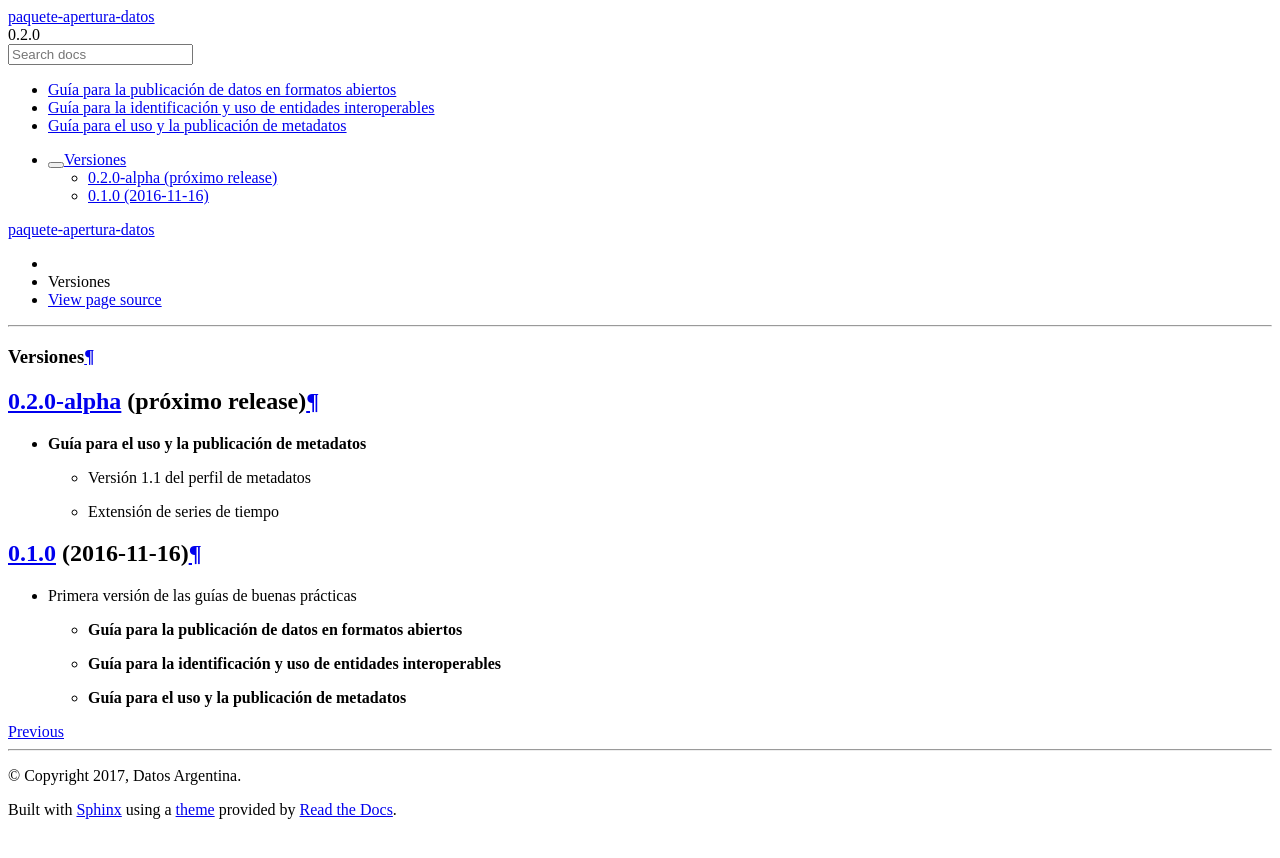
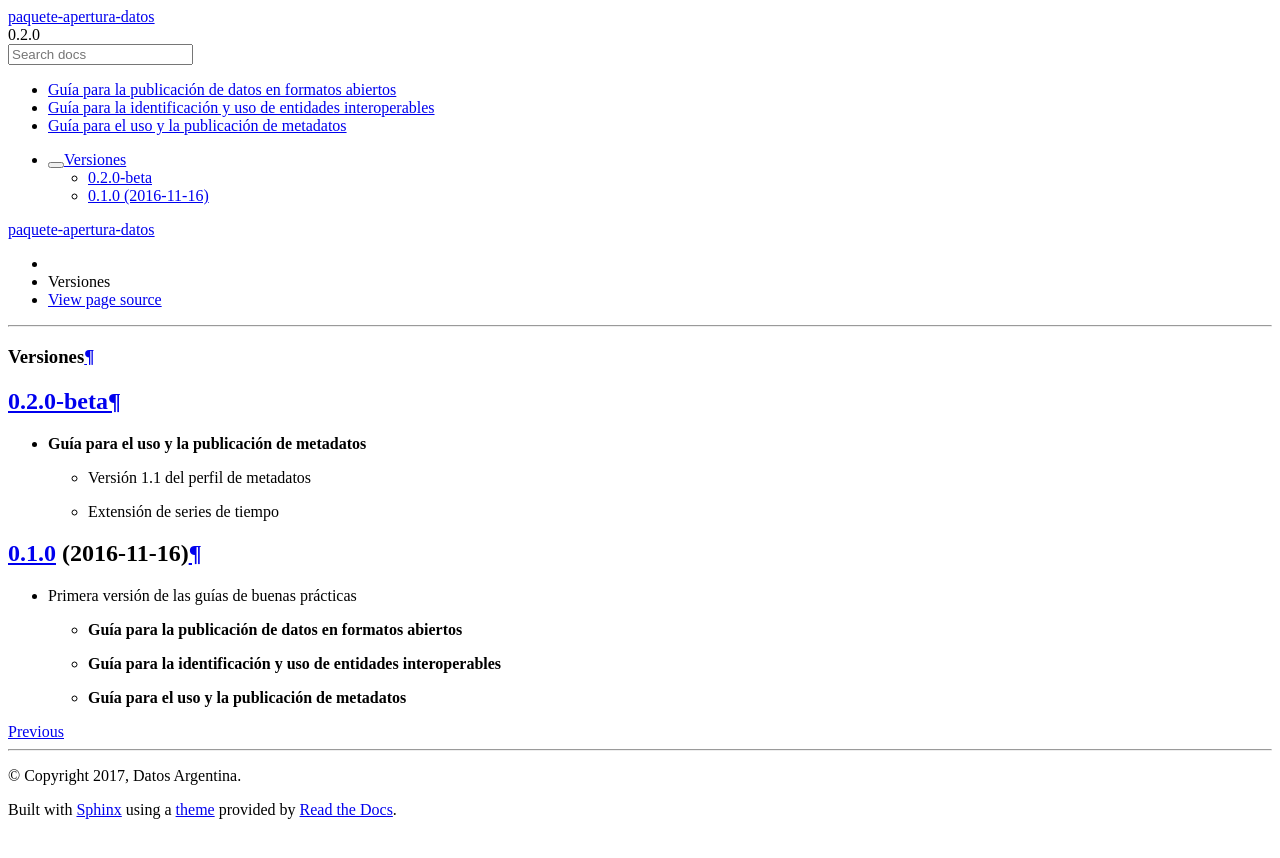
Before and after one commit to datosgobar/paquete-apertura-datos, a Sphinx documentation site: the page built from docs/HISTORY.md, in a window 1280 px wide. Shown: the top 858 px of the page. Built offline with Sphinx 7.4.7 and the Read the Docs theme 2.0.0, drawn with Linux system fonts in a browser that asks for light colours; comment, search, counter and statistics services are not loaded.

Commit message:
Corrijo URL del nuevo release.

```diff
--- a/docs/HISTORY.md
+++ b/docs/HISTORY.md
@@ -1,7 +1,7 @@
 Versiones
 =========
 
-[0.2.0-alpha](http://paquete-apertura-datos.readthedocs.io/es/latest/) (próximo release)
+[0.2.0-beta](http://paquete-apertura-datos.readthedocs.io/es/0.2.0/)
 -------------------
 
 * **Guía para el uso y la publicación de metadatos**
```
